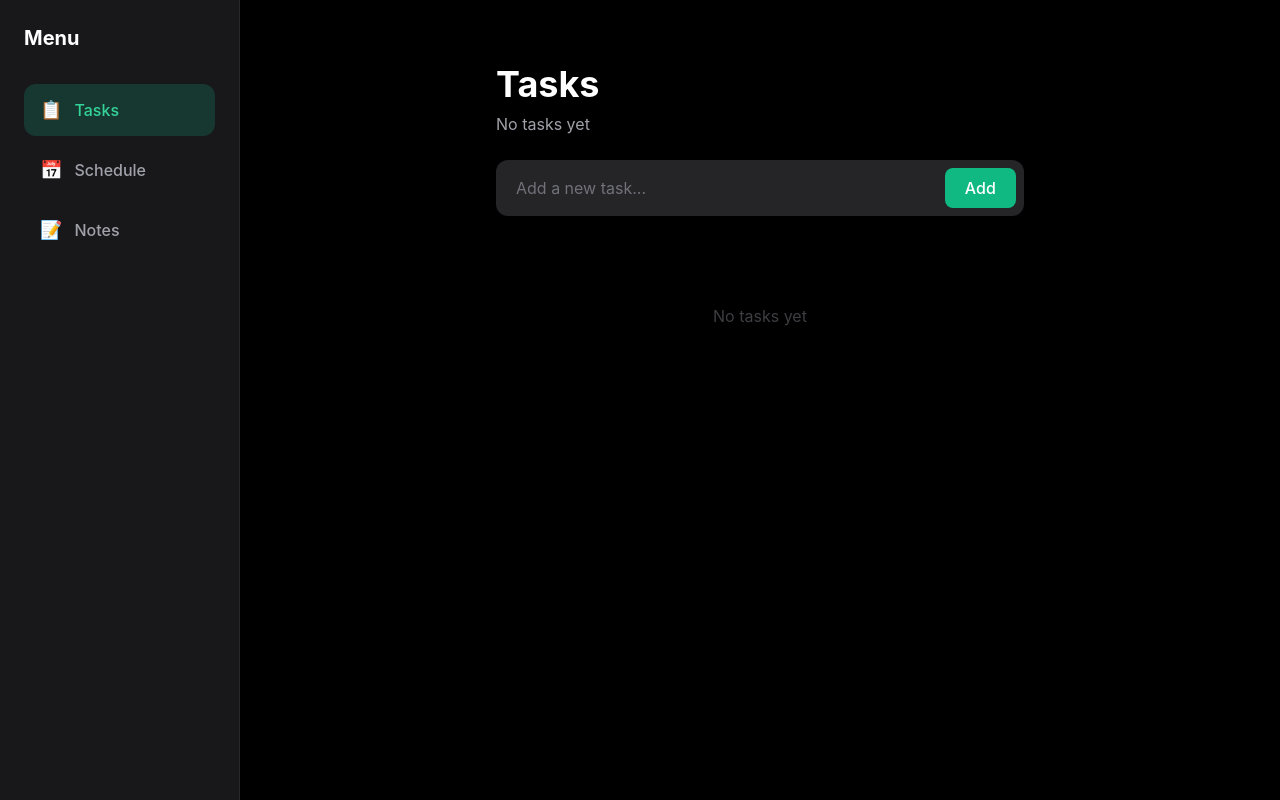
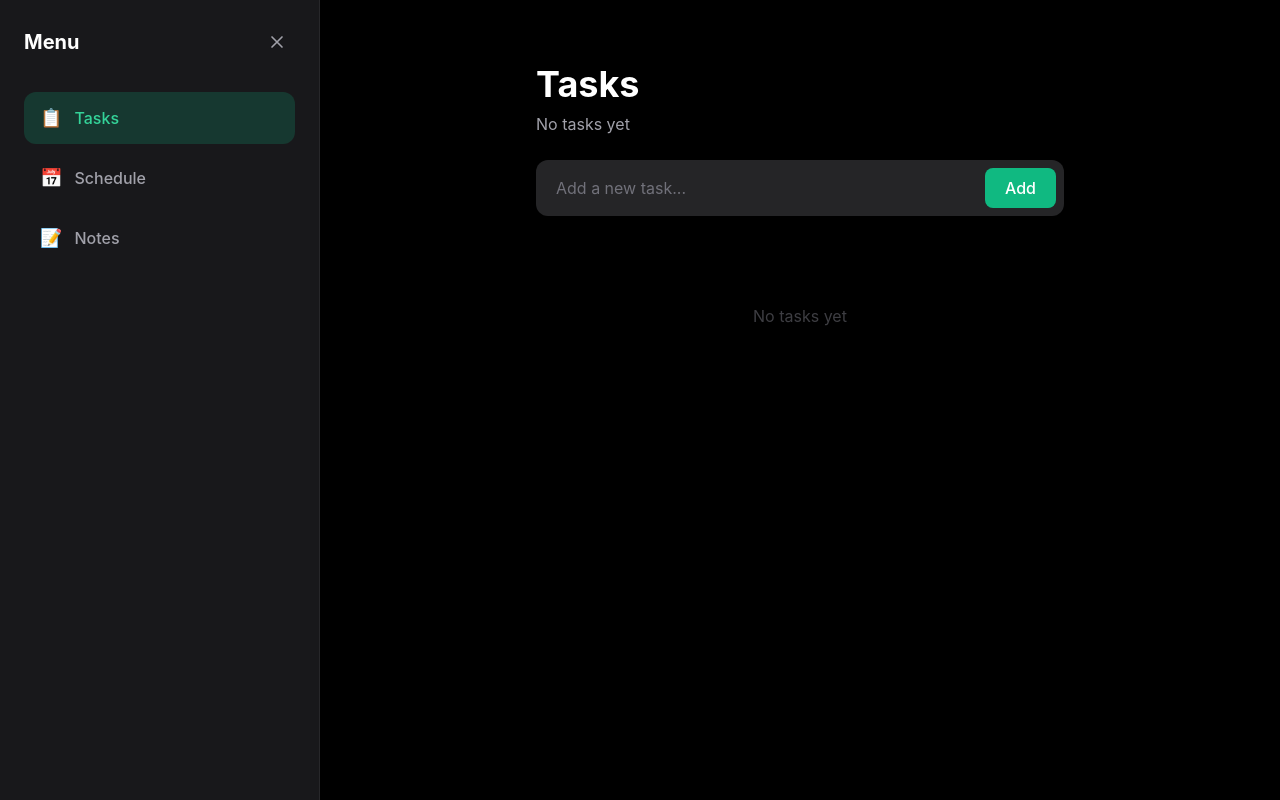
Before and after one commit to sulaimonoo5/ToDoApp, a React (Vite) app: page / in a window 1280 px wide. Built offline with nearby package versions, Linux system fonts and the light colour scheme.

Commit message:
v 0.0.13 added the ability to open and close the sidebar

```diff
--- a/src/App.jsx
+++ b/src/App.jsx
@@ -4,45 +4,57 @@ import TaskList from "./components/TaskList";
 import Sidebar from "./components/Sidebar";
 import MenuIcon from "./icons/MenuIcon";
 
-// Ключ для хранения задач в localStorage
-const STORAGE_KEY = "todos";
+// Ключи для localStorage
+const TASKS_KEY = "todos";
+const SIDEBAR_KEY = "sidebarOpen";
 
 function App() {
   // Список задач
   const [tasks, setTasks] = useState([]);
   // Состояние sidebar (открыт/закрыт)
-  const [sidebarOpen, setSidebarOpen] = useState(false);
+  const [sidebarOpen, setSidebarOpen] = useState(() => {
+    // Загрузка состояния из localStorage при инициализации
+    const saved = localStorage.getItem(SIDEBAR_KEY);
+    if (saved !== null) {
+      return saved === 'true';
+    }
+    // По умолчанию: открыт на большом экране
+    return window.innerWidth >= 1024;
+  });
   // Флаг: идёт ли загрузка из localStorage
   const isLoadingRef = useRef(true);
+  // Флаг: пользователь уже взаимодействовал с toggle
+  const userInteractedRef = useRef(false);
 
-  // Определение ширины экрана
-  const [isLargeScreen, setIsLargeScreen] = useState(
-    typeof window !== 'undefined' ? window.innerWidth >= 1024 : true
-  );
-
-  // Отслеживание ширины окна
+  // Отслеживание ширины окна (только при первом рендере)
   useEffect(() => {
     const handleResize = () => {
+      // Не менять состояние если пользователь уже взаимодействовал
+      if (userInteractedRef.current) return;
+
       const wide = window.innerWidth >= 1024;
-      setIsLargeScreen(wide);
-      // На большом экране sidebar открыт по умолчанию
-      if (wide) {
-        setSidebarOpen(true);
-      } else {
-        setSidebarOpen(false);
+      // Если localStorage пуст - применяем автологику
+      if (localStorage.getItem(SIDEBAR_KEY) === null) {
+        setSidebarOpen(wide);
       }
     };
-
-    // Установка начального состояния
-    handleResize();
 
     window.addEventListener('resize', handleResize);
     return () => window.removeEventListener('resize', handleResize);
   }, []);
 
+  // Обработчик toggle
+  const handleToggle = () => {
+    userInteractedRef.current = true;
+    const newState = !sidebarOpen;
+    setSidebarOpen(newState);
+    // Сохраняем в localStorage
+    localStorage.setItem(SIDEBAR_KEY, String(newState));
+  };
+
   // Загрузка задач из localStorage при старте
   useEffect(() => {
-    const stored = localStorage.getItem(STORAGE_KEY);
+    const stored = localStorage.getItem(TASKS_KEY);
     if (stored) {
       setTasks(JSON.parse(stored));
     }
@@ -52,7 +64,7 @@ function App() {
   // Сохранение задач в localStorage при изменении
   useEffect(() => {
     if (isLoadingRef.current) return;
-    localStorage.setItem(STORAGE_KEY, JSON.stringify(tasks));
+    localStorage.setItem(TASKS_KEY, JSON.stringify(tasks));
   }, [tasks]);
 
   // Добавить новую задачу
@@ -105,20 +117,20 @@ function App() {
       {/* Sidebar */}
       <Sidebar
         isOpen={sidebarOpen}
-        onClose={() => setSidebarOpen(false)}
+        onClose={handleToggle}
       />
 
       {/* Кнопка открытия меню */}
       <button
-        onClick={() => setSidebarOpen(!sidebarOpen)}
+        onClick={handleToggle}
         className="fixed top-4 left-4 z-30 p-2 bg-zinc-800 hover:bg-zinc-700 rounded-xl transition-colors"
       >
         <MenuIcon className="w-6 h-6 text-white" />
       </button>
 
-      {/* Основной контент - сдвигается при открытом sidebar */}
-      <main className={`flex-1 transition-all duration-300 ${sidebarOpen && isLargeScreen ? 'lg:ml-60' : ''}`}>
-        <div className={`max-w-xl mx-auto pt-16 px-6 ${sidebarOpen && !isLargeScreen ? 'ml-0' : ''}`}>
+      {/* Основной контент */}
+      <main className={`flex-1 transition-all duration-300 ${sidebarOpen ? 'lg:ml-80' : ''}`}>
+        <div className="max-w-xl mx-auto pt-16 px-6">
           {/* Заголовок и статистика */}
           <div className="mb-6">
             <h1 className="text-4xl font-bold mb-2">Tasks</h1>
--- a/src/components/Sidebar.jsx
+++ b/src/components/Sidebar.jsx
@@ -1,11 +1,11 @@
-import React from 'react'
+import React from "react";
 
 function Sidebar({ isOpen, onClose }) {
   const menuItems = [
-    { name: 'Tasks', icon: '📋', active: true },
-    { name: 'Schedule', icon: '📅', active: false },
-    { name: 'Notes', icon: '📝', active: false },
-  ]
+    { name: "Tasks", icon: "📋", active: true },
+    { name: "Schedule", icon: "📅", active: false },
+    { name: "Notes", icon: "📝", active: false },
+  ];
 
   return (
     <>
@@ -18,19 +18,30 @@ function Sidebar({ isOpen, onClose }) {
       )}
 
       {/* Sidebar */}
-      <aside className={`fixed top-0 left-0 h-full w-60 bg-zinc-900 border-r border-zinc-800 z-50 transform transition-transform duration-300 ${isOpen ? 'translate-x-0' : '-translate-x-full'}`}>
+      <aside
+        className={`fixed top-0 left-0 h-full w-80 bg-zinc-900 border-r border-zinc-800 z-50 transform transition-transform duration-300 ${isOpen ? "translate-x-0" : "-translate-x-full"}`}>
         <div className="p-6">
-          <h2 className="text-xl font-bold text-white mb-8">Menu</h2>
+          {/* Header с кнопкой закрытия */}
+          <div className="flex items-center justify-between mb-8">
+            <h2 className="text-xl font-bold text-white">Menu</h2>
+            <button
+              onClick={onClose}
+              className="p-2 text-zinc-400 hover:text-white hover:bg-zinc-800 rounded-lg transition-colors"
+            >
+              <svg className="w-5 h-5" fill="none" stroke="currentColor" viewBox="0 0 24 24">
+                <path strokeLinecap="round" strokeLinejoin="round" strokeWidth={2} d="M6 18L18 6M6 6l12 12" />
+              </svg>
+            </button>
+          </div>
           <nav className="space-y-2">
             {menuItems.map((item) => (
               <button
                 key={item.name}
                 className={`w-full flex items-center gap-3 px-4 py-3 rounded-xl transition-colors ${
                   item.active
-                    ? 'bg-emerald-500/20 text-emerald-400'
-                    : 'text-zinc-400 hover:bg-zinc-800 hover:text-white'
-                }`}
-              >
+                    ? "bg-emerald-500/20 text-emerald-400"
+                    : "text-zinc-400 hover:bg-zinc-800 hover:text-white"
+                }`}>
                 <span className="text-lg">{item.icon}</span>
                 <span className="font-medium">{item.name}</span>
               </button>
@@ -39,7 +50,7 @@ function Sidebar({ isOpen, onClose }) {
         </div>
       </aside>
     </>
-  )
+  );
 }
 
-export default Sidebar
+export default Sidebar;
```
